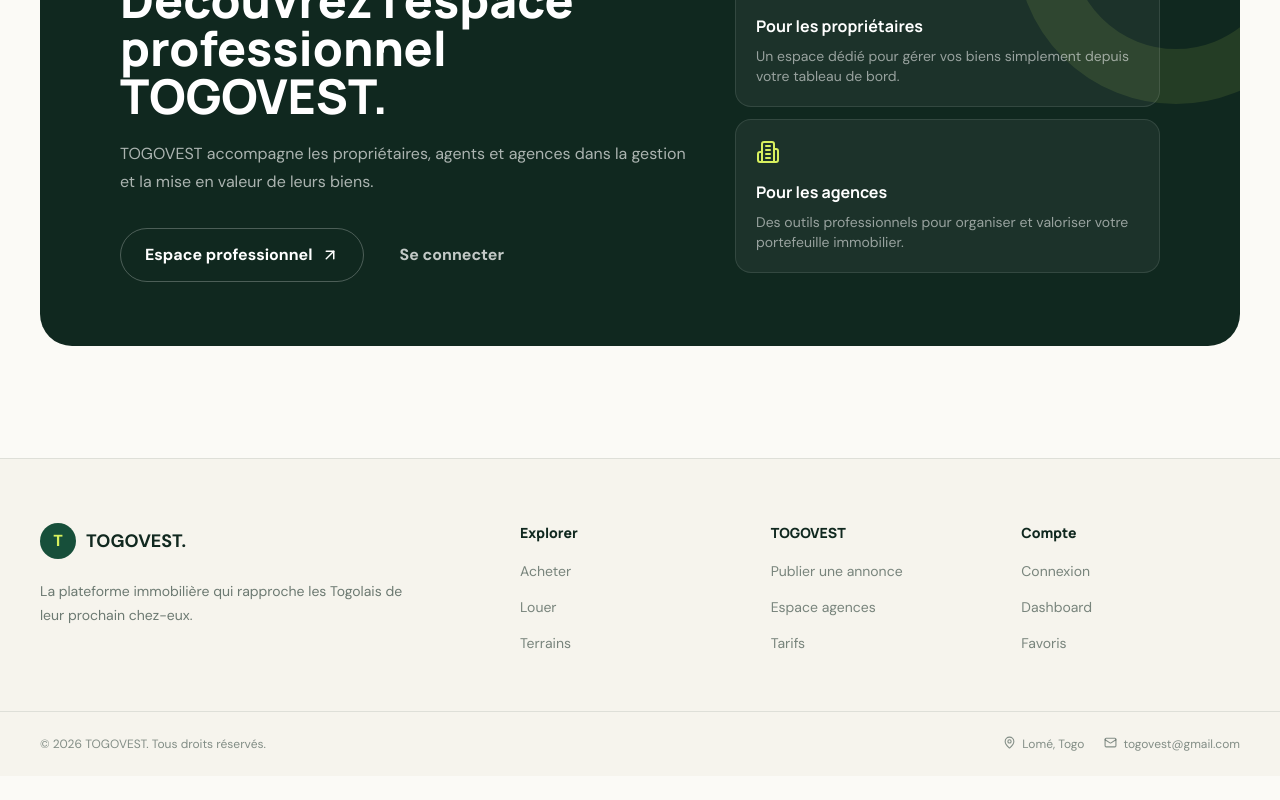
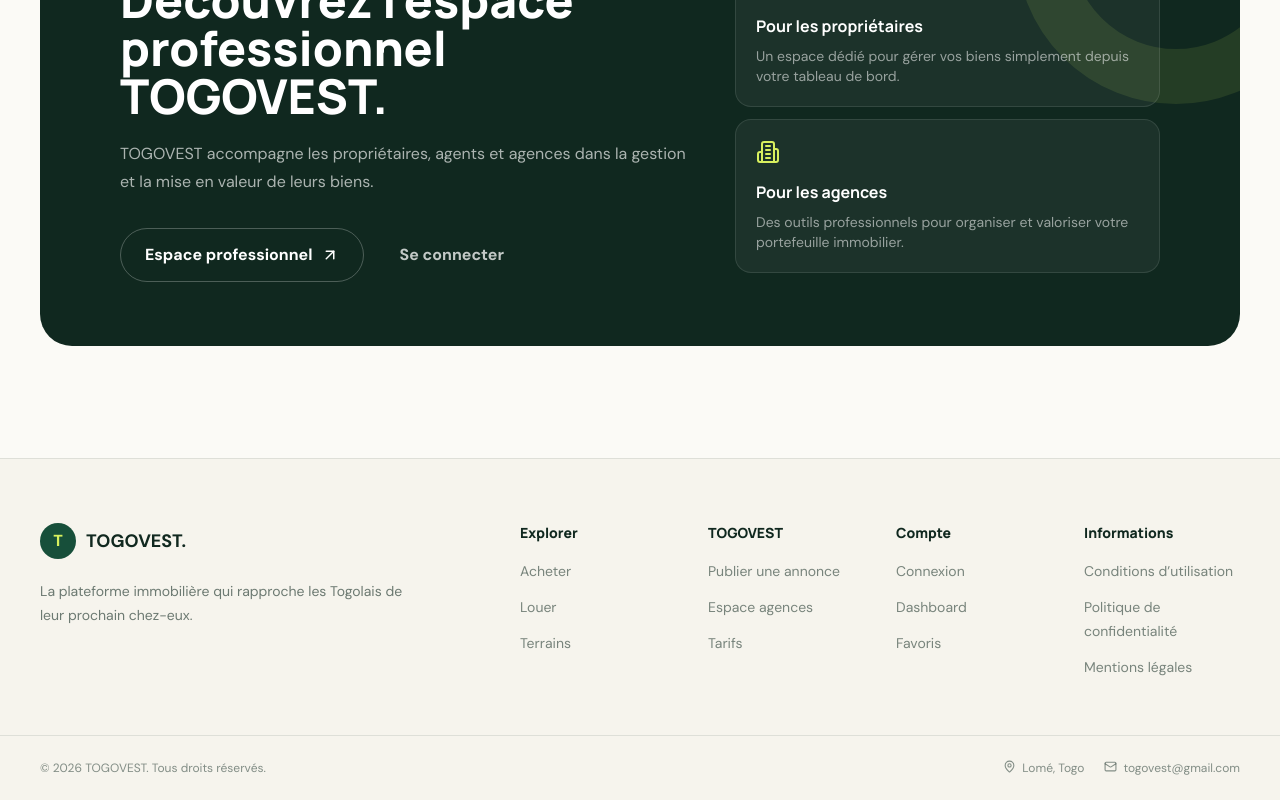
Before and after one commit to mesavic3-png/togovest, a Next.js app: page / in a window 1280 px wide. Shown: the part 2132-2932 px from the top of the page. Before the commit the page ends 2908 px from the top, so only its background shows below. Built offline with nearby package versions, Linux system fonts and the light colour scheme; no server answers; the database is empty.

Commit message:
feat: link legal pages from footer

```diff
--- a/components/Footer.tsx
+++ b/components/Footer.tsx
@@ -26,6 +26,14 @@ const columns = [
       ["Favoris", "/favoris"],
     ],
   },
+  {
+    title: "Informations",
+    links: [
+      ["Conditions d’utilisation", "/conditions-utilisation"],
+      ["Politique de confidentialité", "/politique-confidentialite"],
+      ["Mentions légales", "/mentions-legales"],
+    ],
+  },
 ];
 
 export function Footer() {
@@ -40,7 +48,7 @@ export function Footer() {
           <p className="mt-5 max-w-sm text-sm leading-6 text-ink/60">La plateforme immobilière qui rapproche les Togolais de leur prochain chez-eux.</p>
         </div>
 
-        <div className="grid grid-cols-2 gap-8 sm:grid-cols-3">
+        <div className="grid grid-cols-2 gap-8 sm:grid-cols-4">
           {columns.map((column) => (
             <div key={column.title}>
               <h3 className="text-sm font-extrabold">{column.title}</h3>
```
